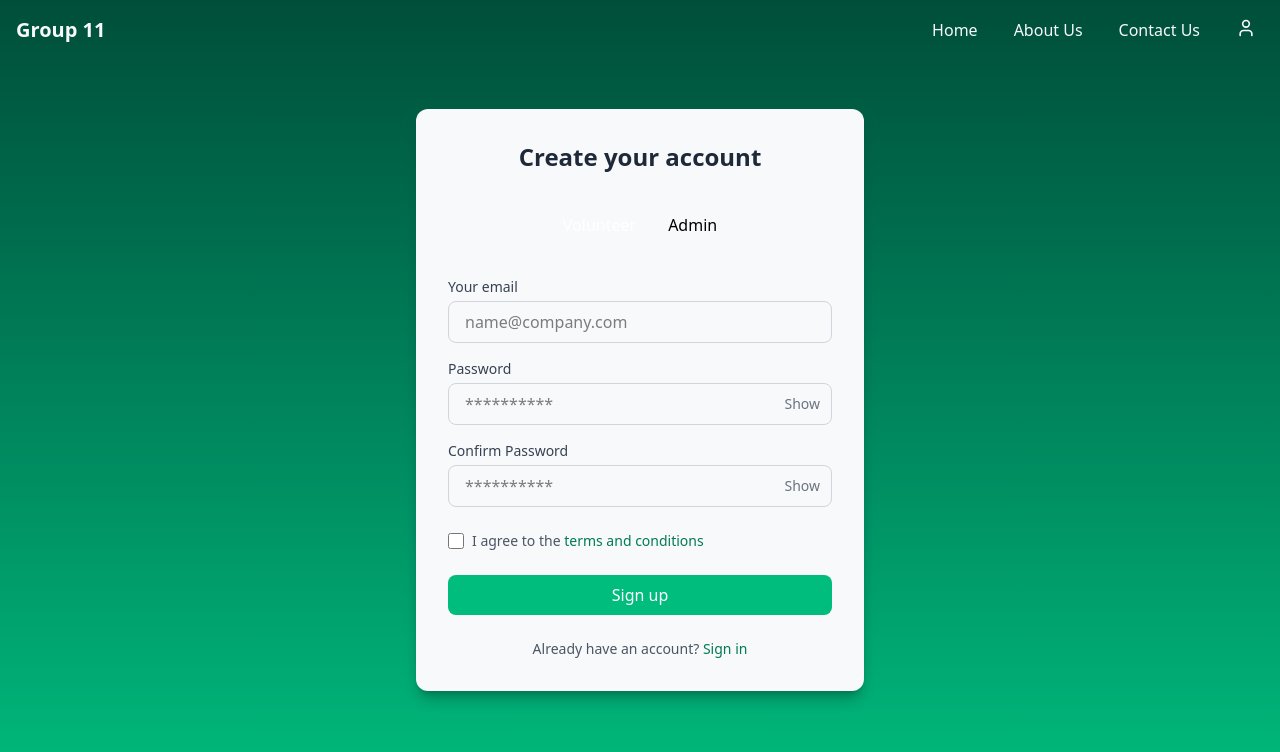
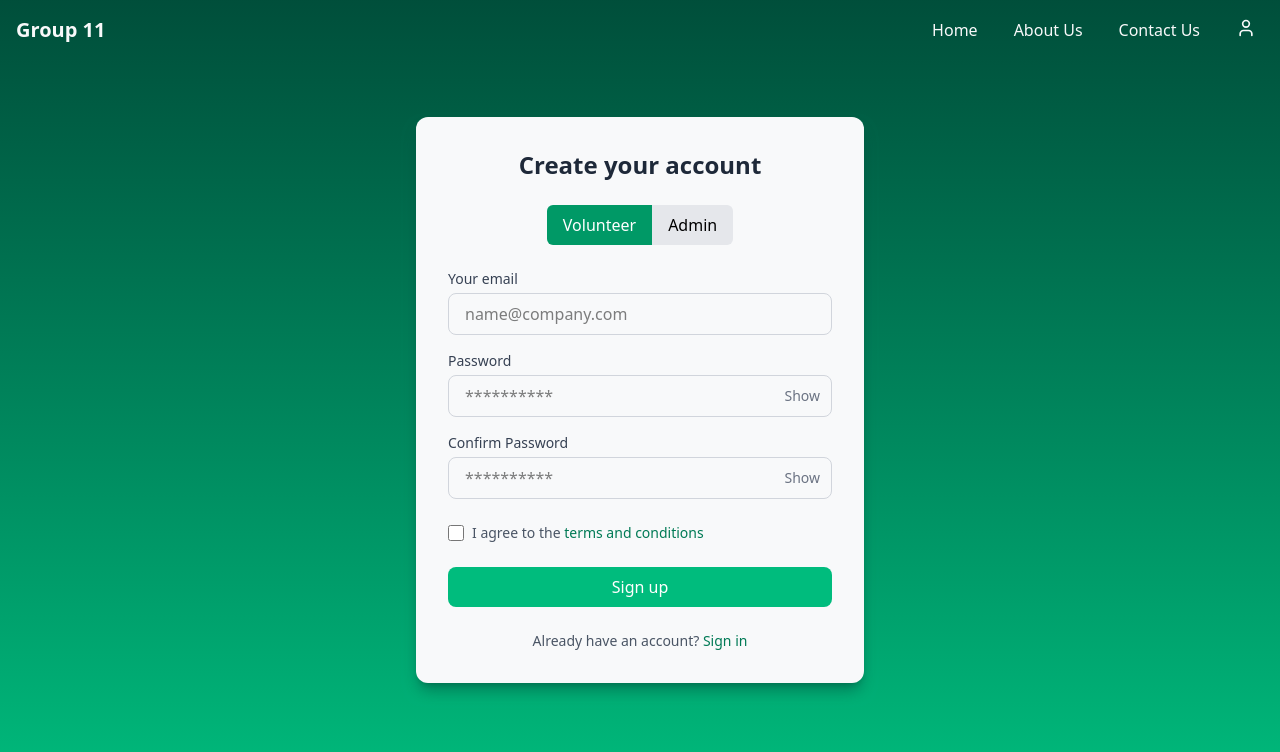
Before and after one commit to sami5436/4353-Group11-SP25, a React (Vite) app in the folder client/: page /signup in a window 1280 px wide. Shown: the top 752 px of the page. Built offline with nearby package versions, Linux system fonts and the light colour scheme.

Commit message:
cookies hehe

```diff
--- a/client/package.json
+++ b/client/package.json
@@ -16,6 +16,7 @@
     "@tailwindcss/vite": "^4.0.0",
     "axios": "^1.7.9",
     "framer-motion": "^12.4.1",
+    "js-cookie": "^3.0.5",
     "lucide-react": "^0.263.1",
     "prettier": "^3.5.3",
     "react": "^18.3.1",
--- a/client/src/components/adminNavbar.jsx
+++ b/client/src/components/adminNavbar.jsx
@@ -1,12 +1,20 @@
 import React from "react";
-import { Link } from "react-router-dom";
+import { Link, useNavigate } from "react-router-dom";
 import { Home, Users, Calendar, ClipboardList, LogOut, BarChart2 } from "lucide-react";
 import NotificationDropdown from "./notificationDropdown";
 import { useProfile } from "../context/adminProfileContext";
+import Cookies from "js-cookie"; // Import js-cookie
 
 function AdminNavbar() {
   const { profileData } = useProfile();
   const fullySignedUp = profileData.fullySignedUp;
+  const navigate = useNavigate(); // Use for redirection
+
+  const handleLogout = () => {
+    Cookies.remove("userId"); // Delete the cookie
+    console.log("User ID cookie deleted");
+    navigate("/"); // Redirect to home page after logout
+  };
 
   return (
     <div className="w-64 bg-gradient-to-b from-emerald-900 to-emerald-600 text-white h-screen fixed top-0 left-0">
@@ -57,18 +65,18 @@ function AdminNavbar() {
                 <BarChart2 size={20} />
                 <span>Events Report</span>
               </Link>
-          </>
+            </>
           ) : (
             <p className="text-sm text-gray-300">Complete your profile to unlock features.</p>
           )}
 
-          <Link
-            to="/logout"
-            className="flex items-center space-x-2 text-gray-300 hover:text-white"
+          <button
+            onClick={handleLogout}
+            className="flex items-center space-x-2 text-gray-300 hover:text-white w-full text-left"
           >
             <LogOut size={20} />
             <span>Logout</span>
-          </Link>
+          </button>
         </nav>
       </div>
     </div>
--- a/client/src/components/volunteerNavbar.jsx
+++ b/client/src/components/volunteerNavbar.jsx
@@ -1,9 +1,18 @@
 import React from "react";
-import { Link } from "react-router-dom";
+import { Link, useNavigate } from "react-router-dom";
 import { Home, ClipboardList, Calendar, LogOut } from "lucide-react";
 import NotificationDropdown from "./notificationDropdown";
+import Cookies from "js-cookie"; // Import js-cookie
 
 function VolunteerNavbar() {
+  const navigate = useNavigate(); // Use navigate for redirect
+
+  const handleLogout = () => {
+    Cookies.remove("userId"); // Delete the cookie
+    console.log("User ID cookie deleted");
+    navigate("/"); // Redirect to home page after logout
+  };
+
   return (
     <div className="w-64 bg-gradient-to-b from-emerald-900 to-emerald-600 text-white h-screen fixed top-0 left-0">
       <div className="p-4 flex items-center space-x-2">
@@ -28,8 +37,6 @@ function VolunteerNavbar() {
             <span>My Profile</span>
           </Link>
 
-
-
           <Link
             to="/volunteer/assignments"
             className="flex items-center space-x-2 text-gray-300 hover:text-white"
@@ -45,13 +52,13 @@ function VolunteerNavbar() {
             <span>Volunteer History</span>
           </Link>
 
-          <Link
-            to="/"
-            className="flex items-center space-x-2 text-gray-300 hover:text-white"
+          <button
+            onClick={handleLogout}
+            className="flex items-center space-x-2 text-gray-300 hover:text-white w-full text-left"
           >
             <LogOut size={20} />
             <span>Logout</span>
-          </Link>
+          </button>
         </nav>
       </div>
     </div>
--- a/client/src/pages/login.jsx
+++ b/client/src/pages/login.jsx
@@ -1,8 +1,9 @@
 import React, { useState } from "react";
 import { Link, useNavigate } from "react-router-dom";
 import axios from "axios";
+import Cookies from "js-cookie"; // Import js-cookie
 
-function login() {
+function Login() {
   const [formData, setFormData] = useState({
     email: "",
     password: "",
@@ -12,9 +13,9 @@ function login() {
 
   const handleChange = (e) => {
     const { name, value } = e.target;
-    setFormData(prevState => ({
+    setFormData((prevState) => ({
       ...prevState,
-      [name]: value
+      [name]: value,
     }));
   };
 
@@ -22,18 +23,24 @@ function login() {
     e.preventDefault();
     setError("");
 
-    // Basic validation
     if (!formData.email.trim() || !formData.password.trim()) {
       setError("Please fill in all fields");
       return;
     }
 
     try {
-      const response = await axios.post('http://localhost:5001/api/auth/login', {
+      const response = await axios.post("http://localhost:5001/api/auth/login", {
         email: formData.email,
-        password: formData.password
+        password: formData.password,
       });
 
+      if (response.data && response.data.userId) {
+        // Store ObjectId in a Cookie
+        Cookies.set("userId", response.data.userId, { expires: 7, path: "/" }); // Expires in 7 days
+        console.log("User ID stored in cookie:", response.data.userId);
+      }
+
+      // Redirect user
       navigate(response.data.redirectPath);
     } catch (err) {
       setError(err.response?.data?.error || "Login failed");
@@ -84,22 +91,6 @@ function login() {
               />
             </div>
 
-            <div className="flex items-center justify-between mb-6">
-              <div className="flex items-center">
-                <input
-                  type="checkbox"
-                  className="h-4 w-4 text-emerald-500 focus:ring-emerald-500 border-gray-300 rounded"
-                />
-                <label className="ml-2 text-sm text-gray-600">
-                  Remember me
-                </label>
-              </div>
-
-              <a href="#" className="text-sm text-emerald-700 hover:underline">
-                Forgot password?
-              </a>
-            </div>
-
             <button
               type="submit"
               className="w-full bg-emerald-500 text-white py-2 px-4 rounded-lg hover:bg-emerald-600 transition duration-300 cursor-pointer"
@@ -120,4 +111,4 @@ function login() {
   );
 }
 
-export default login;
+export default Login;
--- a/client/src/pages/signup.jsx
+++ b/client/src/pages/signup.jsx
@@ -8,17 +8,17 @@ function Signup() {
     password: "",
     confirmPassword: "",
     termsAgreed: false,
-    role: "volunteer", // Default role set to volunteer
+    role: "volunteer",
   });
   const [showPassword, setShowPassword] = useState(false);
   const [showConfirmPassword, setShowConfirmPassword] = useState(false);
   const [error, setError] = useState("");
   const navigate = useNavigate();
 
-  const toggleRole = () => {
+  const handleRoleChange = (role) => {
     setFormData((prevState) => ({
       ...prevState,
-      role: prevState.role === "volunteer" ? "admin" : "volunteer",
+      role,
     }));
   };
 
@@ -36,7 +36,6 @@ function Signup() {
   };
 
   const validatePassword = (password) => {
-    // At least 8 characters, one uppercase, one lowercase, one number
     const re = /^(?=.*[a-z])(?=.*[A-Z])(?=.*\d)[a-zA-Z\d]{8,}$/;
     return re.test(password);
   };
@@ -45,7 +44,6 @@ function Signup() {
     e.preventDefault();
     setError("");
 
-    // Validation checks
     if (!validateEmail(formData.email)) {
       setError("Invalid email format");
       return;
@@ -69,18 +67,8 @@ function Signup() {
     }
 
     try {
-      const response = await axios.post(
-        "http://localhost:5001/api/auth/signup",
-        {
-          email: formData.email,
-          password: formData.password,
-          confirmPassword: formData.confirmPassword,
-          role: formData.role, // Include role in the signup request
-        }
-      );
-
+      const response = await axios.post("http://localhost:5001/api/auth/signup", formData);
       console.log(response.data);
-
       navigate("/email-validate", { state: { email: formData.email } });
     } catch (err) {
       setError(err.response?.data?.error || "Signup failed");
@@ -92,42 +80,28 @@ function Signup() {
       <div className="absolute top-0 left-0 z-[-2] h-full w-full rotate-180 transform bg-gradient-to-b from-emerald-500 to-emerald-900"></div>
       <div className="min-h-screen flex items-center justify-center">
         <div className="bg-[#F8F9FA] p-8 shadow-emerald-900/50 rounded-xl shadow-lg w-full max-w-md">
-          <h2 className="text-2xl font-bold text-center text-gray-800 mb-6">
-            Create your account
-          </h2>
+          <h2 className="text-2xl font-bold text-center text-gray-800 mb-6">Create your account</h2>
 
           <div className="flex items-center justify-center mb-6">
-            <label
-              htmlFor="Toggle3"
-              className="inline-flex items-center p-2 rounded-md cursor-pointer"
+            <button
+              onClick={() => handleRoleChange("volunteer")}
+              className={`px-4 py-2 rounded-l-md ${formData.role === "volunteer" ? "bg-emerald-600 text-white" : "bg-gray-200 text-black cursor-pointer"}`}
             >
-              <input
-                id="Toggle3"
-                type="checkbox"
-                className="hidden peer"
-                onChange={toggleRole}
-                checked={formData.role === "admin"}
-              />
-              <span className="px-4 py-2 rounded-l-md text-white dark:bg-emerald-600 peer-checked:dark:bg-gray-200 peer-checked:text-black transition-colors duration-300">
-                Volunteer
-              </span>
-              <span className="px-4 py-2 rounded-r-md text-black dark:bg-gray-200 peer-checked:dark:bg-emerald-600 peer-checked:text-white transition-colors duration-300">
-                Admin
-              </span>
-            </label>
+              Volunteer
+            </button>
+            <button
+              onClick={() => handleRoleChange("admin")}
+              className={`px-4 py-2 rounded-r-md ${formData.role === "admin" ? "bg-emerald-600 text-white" : "bg-gray-200 text-black cursor-pointer"}`}
+            >
+              Admin
+            </button>
           </div>
 
-          {error && (
-            <div className="mb-4 p-3 bg-red-100 text-red-700 rounded-lg text-center">
-              {error}
-            </div>
-          )}
+          {error && <div className="mb-4 p-3 bg-red-100 text-red-700 rounded-lg text-center">{error}</div>}
 
           <form onSubmit={handleSubmit}>
             <div className="mb-4">
-              <label className="block text-sm font-medium text-gray-700 mb-1">
-                Your email
-              </label>
+              <label className="block text-sm font-medium text-gray-700 mb-1">Your email</label>
               <input
                 type="email"
                 name="email"
@@ -219,10 +193,7 @@ function Signup() {
           </form>
 
           <p className="mt-6 text-center text-sm text-gray-600">
-            Already have an account?{" "}
-            <Link to="/login" className="text-emerald-700 hover:underline">
-              Sign in
-            </Link>
+            Already have an account? <Link to="/login" className="text-emerald-700 hover:underline">Sign in</Link>
           </p>
         </div>
       </div>
```
Also changed, not shown: 1 other file (tests, documents, lock files or other folders).
